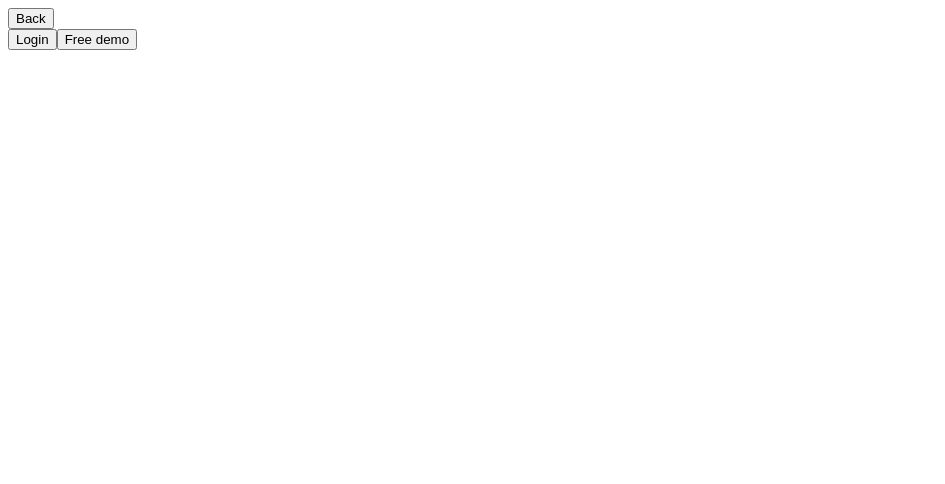
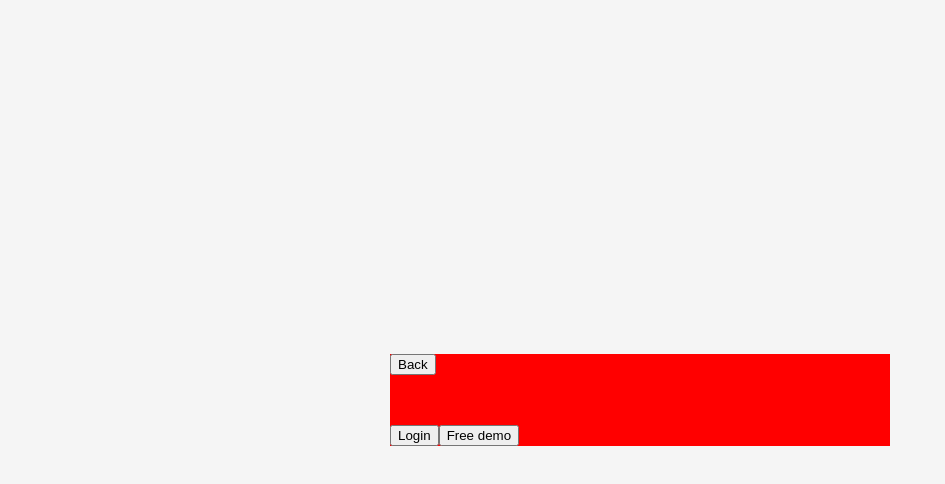
Before and after one commit to heap-visualizer/heap-viz, a React app: page / in a window 1280 px wide. Shown: the top 484 px of the page, without its empty margins (0-945 px from the left). Built offline with nearby package versions, Linux system fonts and the light colour scheme.

Commit message:
stash style changes prior to pull from dev

```diff
--- a/package.json
+++ b/package.json
@@ -36,7 +36,7 @@
     "clean-webpack-plugin": "^4.0.0",
     "connect-flash": "^0.1.1",
     "cors": "^2.8.5",
-    "cytoscape": "^3.20.0",
+    "cytoscape-cose-bilkent": "^4.1.0",
     "express": "^4.17.2",
     "express-flash": "github:RGBboy/express-flash",
     "express-session": "^1.17.2",
--- a/src/App.tsx
+++ b/src/App.tsx
@@ -2,25 +2,22 @@
 import React from 'react';
 import { render } from 'react-dom';
 import LandingPage from './containers/LandingPage';
-import { BrowserRouter as Router, Route, Routes } from 'react-router-dom'
+import { BrowserRouter as Router, Route, Routes } from 'react-router-dom';
 import HeapViz from './containers/HeapViz';
 
+import './stylesheets/styles.scss';
 
 const App = () => {
-    return (
-        <Router>
-            <Routes>
-                <Route
-                    path ={'/'}
-                    element={<LandingPage />}
-                />
-                <Route
-                    path ={'/main'}
-                    element={<HeapViz />}
-                />
-            </Routes>
-        </Router>
-    )
-}
+  return (
+    <div className="app">
+      <Router>
+        <Routes>
+          <Route path={'/'} element={<LandingPage />} />
+          <Route path={'/main'} element={<HeapViz />} />
+        </Routes>
+      </Router>
+    </div>
+  );
+};
 
 export default App;
--- a/src/components/HeapTree.tsx
+++ b/src/components/HeapTree.tsx
@@ -8,24 +8,35 @@ function nodesAndEdges(inputHeap: Heap): ElementDefinition[] {
   const { heap } = inputHeap;
   const middle = Math.floor(heap.length / 2) * 50;
   const range: number[] = [middle];
-  const firstNode = { data: { id: (0).toString(), label: `Val: ${heap[0]}` }, position: { x: middle, y: 0 } }
+  const firstNode = {
+    data: { id: (0).toString(), label: `Val: ${heap[0]}` },
+    position: { x: middle, y: 0 },
+  };
   const nodes: ElementDefinition[] = [firstNode];
   const edges: ElementDefinition[] = [];
   for (let i = 1; i < heap.length; i++) {
-    const shift = ((i + 1) % 2) ? 1 : -1;
-    const parent = Math.floor((i - 1) / 2)
+    const shift = (i + 1) % 2 ? 1 : -1;
+    const parent = Math.floor((i - 1) / 2);
     const parentNode = nodes[parent];
     const { position } = parentNode;
     const xpos = position.x + shift * range[parent];
     range.push(range[parent] / 2);
-    const currNode = { data: { id: (i).toString(), label: `Val: ${heap[i]}` }, position: { x: xpos, y: position.y + 100 } }
+    const currNode = {
+      data: { id: i.toString(), label: `Val: ${heap[i]}` },
+      position: { x: xpos, y: position.y + 100 },
+    };
     nodes.push(currNode);
 
-    edges.push({ data: { source: `${parent}`, target: `${i}`, label: `Edge from ${parent} to ${i}` } })
+    edges.push({
+      data: {
+        source: `${parent}`,
+        target: `${i}`,
+        label: `Edge from ${parent} to ${i}`,
+      },
+    });
   }
   return nodes.concat(edges);
 }
-
 
 const HeapTree = (array: number[] = []) => {
   const heap = new MinHeap(array);
@@ -37,14 +48,22 @@ const HeapTree = (array: number[] = []) => {
   const elements2 = [
     { data: { id: 'one', label: 'Node 1' }, position: { x: 0, y: 0 } },
     { data: { id: 'two', label: 'Node 2' }, position: { x: 100, y: 0 } },
-    { data: { source: 'one', target: 'two', label: 'Edge from Node1 to Node2' } }
+    {
+      data: { source: 'one', target: 'two', label: 'Edge from Node1 to Node2' },
+    },
   ];
 
   console.log(elements2);
 
   return (
-    <CytoscapeComponent elements={elements} style={{ width: '600px', height: '600px' }} />
-  )
-}
+    <CytoscapeComponent
+      elements={elements}
+      style={{
+        width: '600px',
+        height: '600px',
+      }}
+    />
+  );
+};
 
 export default HeapTree;
--- /dev/null
+++ b/src/stylesheets/styles.scss
@@ -0,0 +1,37 @@
+body,
+html {
+  margin: 0;
+  padding: 0;
+}
+
+* {
+  box-sizing: border-box;
+}
+
+.app {
+  background-color: whitesmoke;
+  width: 100vw;
+  height: 100vh;
+  display: flex;
+  flex-direction: column;
+  justify-content: center;
+  align-items: center;
+}
+
+.grid-container {
+  width: 500px;
+  background-color: red;
+  display: grid;
+  gap: 50px;
+}
+
+.rightWrapper {
+  display: flex;
+  justify-content: space-between;
+}
+
+#heapViz {
+  width: 100vw;
+  height: 100vh;
+  display: grid;
+}
```
Also changed, not shown: 2 other files (tests, documents, lock files or other folders).
